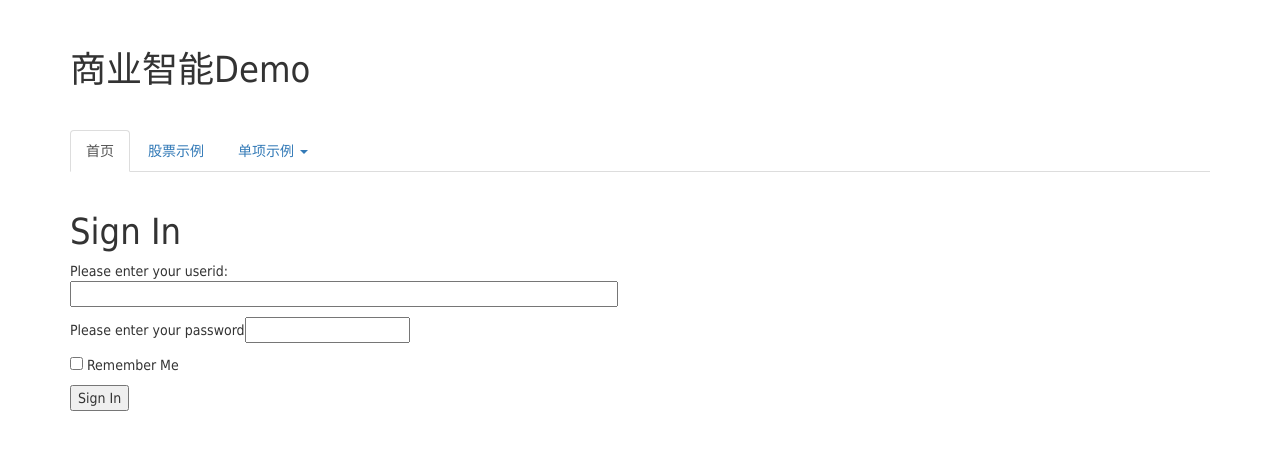
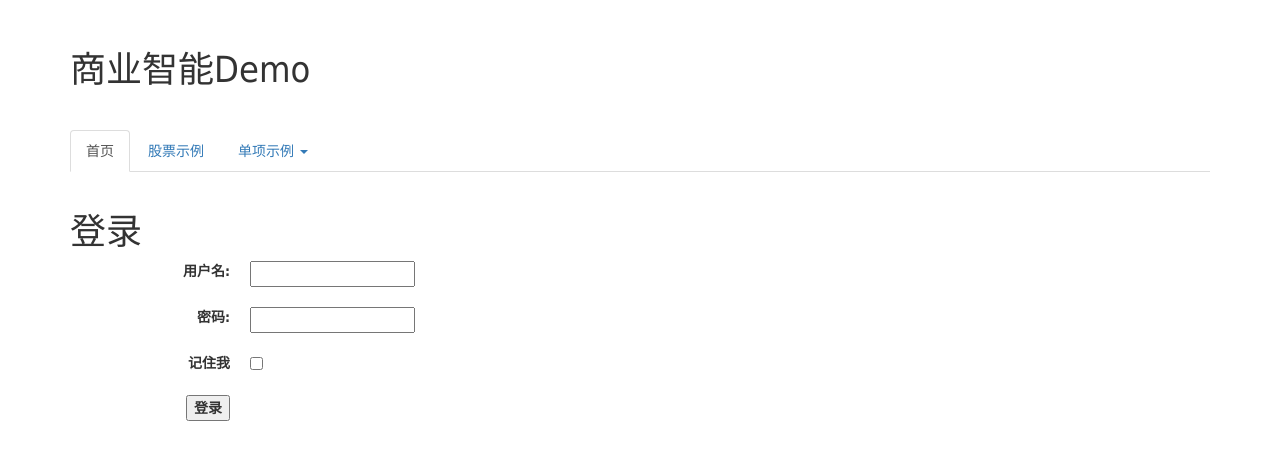
Before and after one commit to kangnwh/MyDWTool, a Flask app: page /login in a window 1280 px wide. Shown: the top 460 px of the page. Run offline with Flask 2, Linux system fonts and the light colour scheme; some libraries are stand-ins or nearby versions.

Commit message:
format login page

```diff
--- a/app/subapps/home/templates/home/login.html
+++ b/app/subapps/home/templates/home/login.html
@@ -7,16 +7,22 @@
 {% block page %}
     {{ super() }}
 
-    <h1>Sign In</h1>
+    <h1>登录</h1>
     <form action="" method="post" name="login">
         {{form.hidden_tag()}}
-        <p>
-            Please enter your userid:<br>
-            {{form.email(size=80)}}<br>
-        </p>
-         <p>Please enter your password{{form.password}}</p>
-        <p>{{form.remember_me}} Remember Me</p>
-        <p><input type="submit" value="Sign In"></p>
+        <dl class="dl-horizontal">
+          <dt>用户名:</dt>
+          <dd>{{form.email(size=20)}}</dd>
+            <br>
+          <dt>密码:</dt>
+          <dd>{{form.password(size=20)}}</dd>
+            <br>
+          <dt>记住我</dt>
+          <dd>{{form.remember_me}}</dd>
+            <br>
+          <dt><input type="submit" value="登录"></dt>
+        </dl>
+
     </form>
 {% endblock %}
 {% block script %}
```
